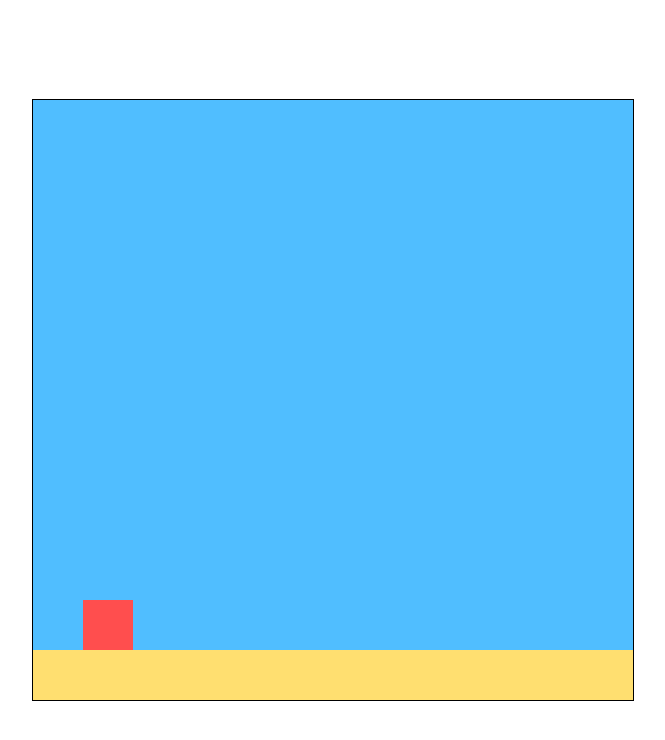
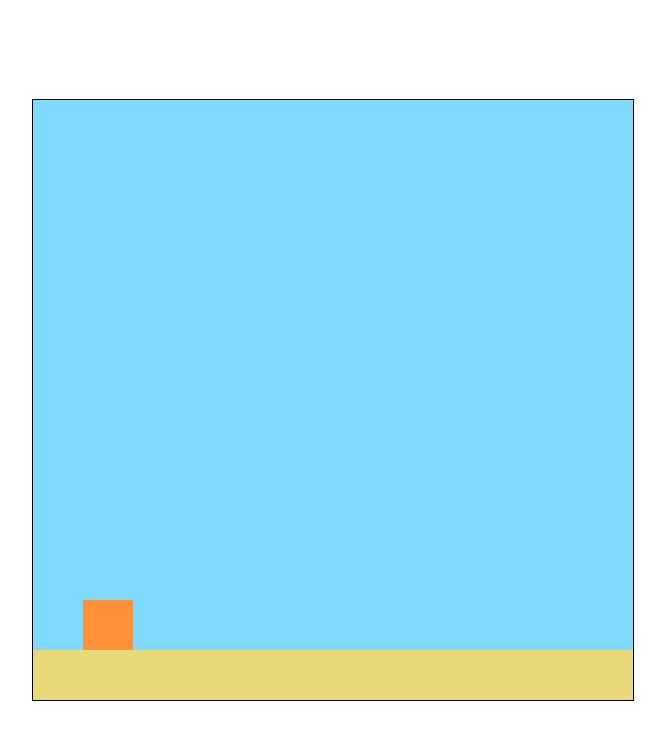
Before and after one commit to marcelofsilveira/projeto-jogo-javascript---filipe-alves, a plain HTML site: page index.html in a window 1280 px wide. Shown: the whole page, without its empty margins (307-972 px from the left). Drawn offline with Linux system fonts and the light colour scheme.

Commit message:
commit update.html
Fim 3º video

```diff
--- a/index.html
+++ b/index.html
@@ -25,7 +25,7 @@
     chao = {
         y: 550,
         altura: 50,
-        cor: "#ffdf70",
+        cor: "#e8da78",
 
         //criando o metodo do desenho
         desenha: function() {
@@ -41,10 +41,10 @@
         y: 0,
         altura: 50,
         largura: 50,
-        cor: "#ff4e4e",
-        gravidade: 1.5,
+        cor: "#ff9239",
+        gravidade: 1.6,
         velocidade: 0,
-        forcaDoPulo: 15,
+        forcaDoPulo: 23.6,
         qntPulos: 0,
 
 
@@ -74,6 +74,34 @@
             ctx.fillRect(this.x, this.y, this.largura, this.altura)
         }
 
+    },
+    //criando o objeto obstaculos e seus métodos
+    obstaculos = {
+        _obs: [],
+        cores: ["#ffbc1c", "#ff1c1c", "#ff85e1", "#52a7ff", "#78ff5d"],
+
+
+        insere: function() {
+            this._obs.push({
+                x: 200,
+                largura: 30 + Math.floor(20 * Math.random()),
+                altura: 30 + Math.floor(120 * Math.random()),
+                cor: this.cores[Math.floor(5 * Math.random())]
+            });
+        },
+
+        atualiza: function() {
+
+        },
+
+        desenha: function() {
+            for (var i = 0, tam = this._obs.length; i < tam; i++) {
+                var obs = this._obs[i];
+                ctx.fillStyle = obs.cor;
+                ctx.fillRect(obs.x, chao.y - obs.altura, obs.largura, obs.altura);
+            }
+
+        }
     };
 
     function clique (event) {
@@ -112,11 +140,13 @@
         bloco.atualiza();
     }
     function desenha() {
-        ctx.fillStyle = "#50beff";
+        ctx.fillStyle = "#80daff";
         ctx.fillRect(0, 0, LARGURA, ALTURA);
 
         //desenhando o chão
         chao.desenha();
+        //metodo dos obstaculos
+        obstaculos.desenha();
         //metodo do bloco
         bloco.desenha();
     }
```
